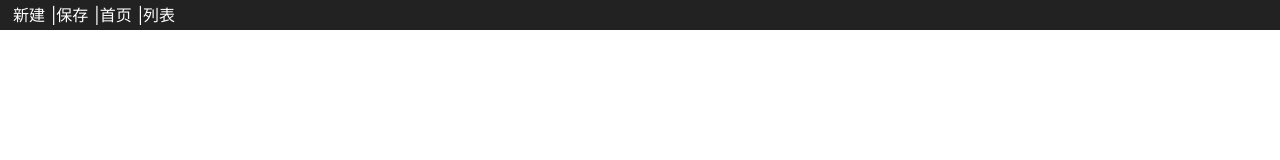
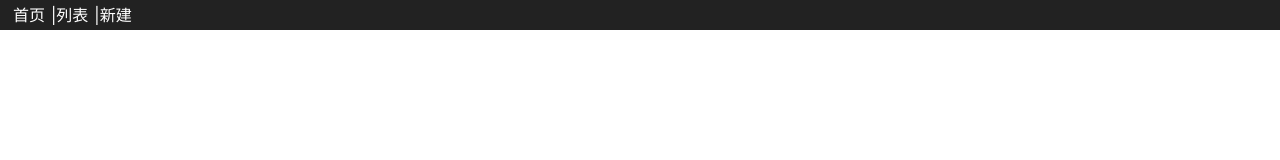
Before and after one commit to first-cafe/notebook, a Vue app: page / in a window 1280 px wide. Shown: the top 160 px of the page. Built offline with nearby package versions, Linux system fonts and the light colour scheme; the HTML template or start-up script is replaced by a standard one.

Commit message:
Update menu

```diff
--- a/src/components/Menu.vue
+++ b/src/components/Menu.vue
@@ -15,10 +15,9 @@ export default {
     data() {
         return {
             items: [
-                { text: '新建', url: '#/editor' },
-                { text: '保存', url: '#' },
                 { text: '首页', url: '#' },
                 { text: '列表', url: '#/list' },
+                { text: '新建', url: '#/editor' },
             ],
         };
     }
```
